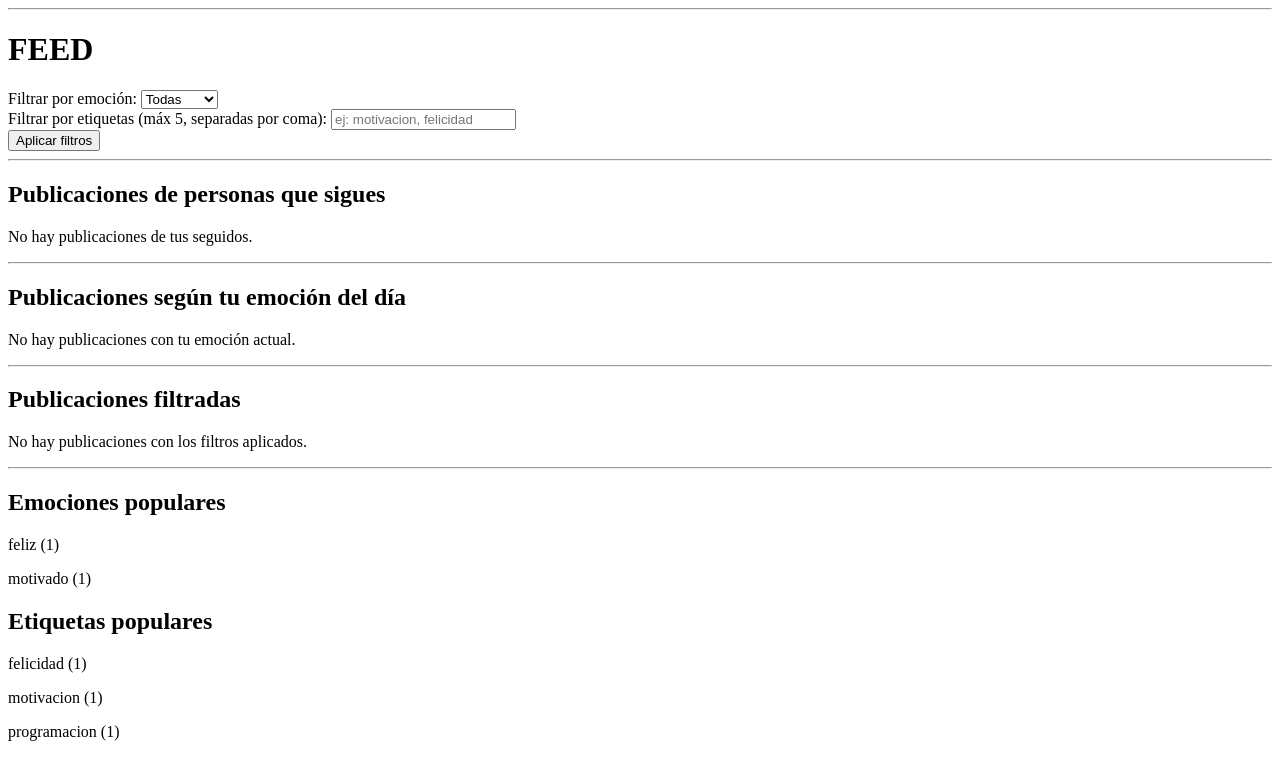
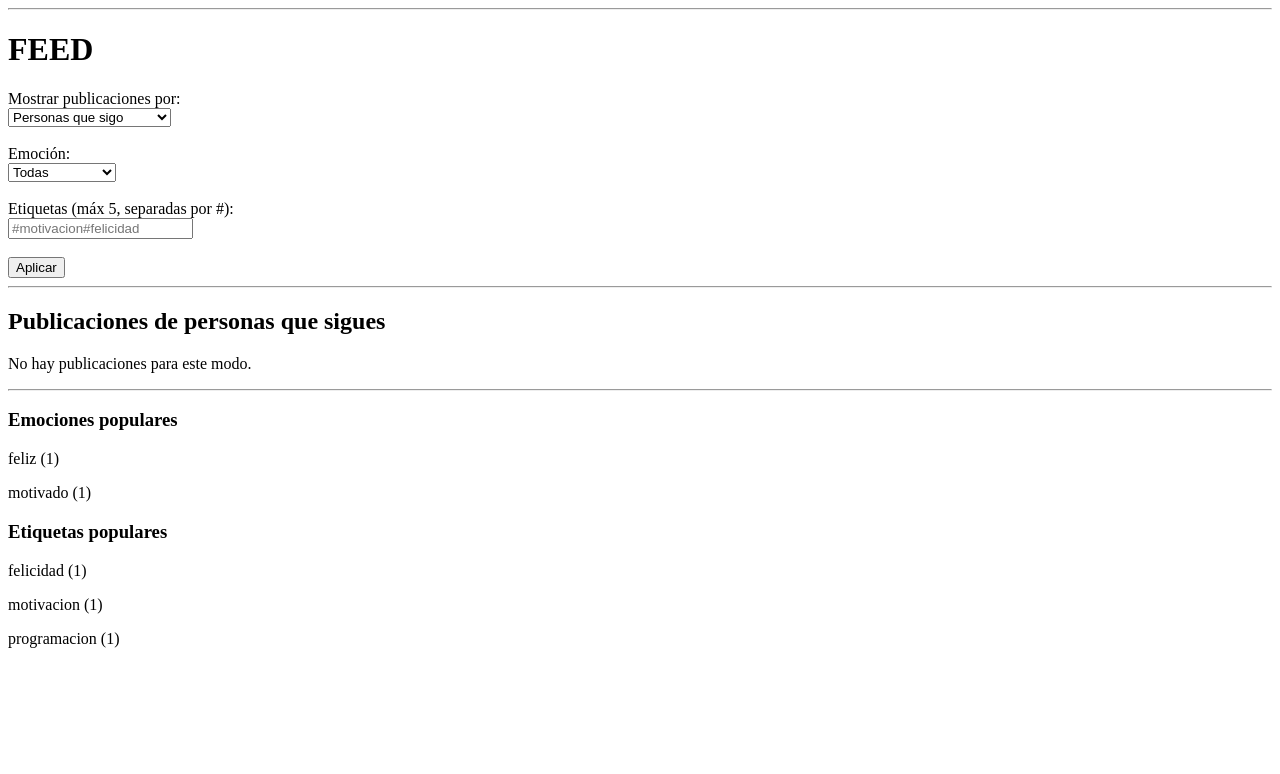
Before and after one commit to flama012/moodloop, a PHP site: page /frontend/pagina_feed.php in a window 1280 px wide. Shown: the part 26-800 px from the top of the page. Run offline with PHP 8.4, Linux system fonts and the light colour scheme; the visitor is signed in with stand-in values (Sample User, id 1); data comes from the database, SQL or seed files in the repository.

Commit message:
Feed filtrado de publicaciones actualizado

```diff
--- a/backend/PublicacionBBDD.php
+++ b/backend/PublicacionBBDD.php
@@ -60,7 +60,11 @@ class PublicacionBBDD {
     // ============================
     public function obtenerPublicaciones($limite = 10) {
         try {
-            $sql = "SELECT * FROM publicaciones ORDER BY fecha_hora DESC LIMIT :limite";
+            $sql = "SELECT p.*, u.nombre_usuario
+                FROM publicaciones p
+                JOIN usuarios u ON p.id_usuario = u.id_usuario
+                ORDER BY p.fecha_hora DESC
+                LIMIT :limite";
 
             $consulta = $this->conn->prepare($sql);
             $consulta->bindValue(":limite", (int)$limite, PDO::PARAM_INT);
@@ -72,6 +76,7 @@ class PublicacionBBDD {
             return [];
         }
     }
+
 
     // ============================
     // OBTENER UNA PUBLICACIÓN POR SU ID
@@ -153,9 +158,11 @@ class PublicacionBBDD {
     // ============================
     public function obtenerPublicacionesPorUsuario($id_usuario, $limite = 10) {
         try {
-            $sql = "SELECT * FROM publicaciones
-                WHERE id_usuario = :id_usuario
-                ORDER BY fecha_hora DESC
+            $sql = "SELECT p.*, u.nombre_usuario
+                FROM publicaciones p
+                JOIN usuarios u ON p.id_usuario = u.id_usuario
+                WHERE p.id_usuario = :id_usuario
+                ORDER BY p.fecha_hora DESC
                 LIMIT :limite";
 
             $consulta = $this->conn->prepare($sql);
@@ -169,6 +176,7 @@ class PublicacionBBDD {
             return [];
         }
     }
+
 
     // ============================
     // OBTENER COMENTARIOS DE UNA PUBLICACIÓN
@@ -259,22 +267,27 @@ class PublicacionBBDD {
 
     // Publicaciones filtradas por etiquetas (hasta 5)
     public function obtenerPublicacionesPorEtiquetas($etiquetas) {
+        // Creamos los placeholders dinámicos según el número de etiquetas
         $placeholders = implode(',', array_fill(0, count($etiquetas), '?'));
-        $sql = "SELECT p.*, u.nombre_usuario, GROUP_CONCAT(e.nombre_etiqueta) AS etiquetas
+
+        $sql = "SELECT DISTINCT p.*, u.nombre_usuario
             FROM publicaciones p
             JOIN usuarios u ON p.id_usuario = u.id_usuario
             JOIN publicacion_etiqueta pe ON p.id_publicacion = pe.id_publicacion
             JOIN etiquetas e ON pe.id_etiqueta = e.id_etiqueta
             WHERE e.nombre_etiqueta IN ($placeholders)
-            GROUP BY p.id_publicacion
             ORDER BY p.fecha_hora DESC";
+
         $consulta = $this->conn->prepare($sql);
+
         foreach ($etiquetas as $i => $et) {
             $consulta->bindValue($i+1, $et, PDO::PARAM_STR);
         }
+
         $consulta->execute();
         return $consulta->fetchAll(PDO::FETCH_ASSOC);
     }
+
 
     // Top 5 emociones más usadas
     public function obtenerTopEmociones() {
--- a/frontend/pagina_feed.php
+++ b/frontend/pagina_feed.php
@@ -13,34 +13,59 @@ if (!isset($_SESSION["usuario"])) {
     exit();
 }
 
-$idUsuario = $_SESSION["id_usuario"]; // o $_SESSION["id_usuario"] según cómo lo guardes
+$idUsuario = $_SESSION["id_usuario"];
 $estadoUsuario = $_SESSION["estado_emocional"] ?? null;
 
 $publiBBDD = new PublicacionBBDD();
 $usuarioBBDD = new UsuarioBBDD();
 
-// 1. Publicaciones de seguidos
-$publicacionesSeguidos = $publiBBDD->obtenerPublicacionesSeguidos($idUsuario);
+// Lista fija de emociones
+$listaEmociones = [
+        "Feliz","Triste","Enojado","Ansioso","Motivado","Agradecido","Cansado","Estresado","Enfadado",
+        "Sorprendido","Confundido","Esperanzado","Orgulloso","Relajado","Nostálgico","Melancólico",
+        "Entusiasmado","Frustrado","Optimista","Pesimista","Aburrido","Curioso","Apático","Satisfecho",
+        "Decepcionado","Inspirado","Resignado","Aliviado","Preocupado"
+];
 
-// 2. Publicaciones por emoción del usuario (si existe)
-$publicacionesEmocion = [];
-if ($estadoUsuario) {
-    $publicacionesEmocion = $publiBBDD->obtenerPublicacionesPorEmocion($estadoUsuario);
+// Elegir modo de visualización
+$modo = $_GET["modo"] ?? "seguidos";
+$emocionGet = $_GET["emocion"] ?? "";
+$etiquetasTexto = $_GET["etiquetas"] ?? "";
+
+// Procesar etiquetas separadas por #
+$etiquetasArray = [];
+if ($etiquetasTexto !== "") {
+    $etiquetasArray = array_filter(array_map('trim', explode('#', $etiquetasTexto)));
+    $etiquetasArray = array_slice($etiquetasArray, 0, 5);
 }
 
-// 3. Filtros (emocion y etiquetas desde GET)
-$filtroEmocion = $_GET["emocion"] ?? null;
-$filtroEtiquetas = !empty($_GET["etiquetas"]) ? explode(",", $_GET["etiquetas"]) : [];
+// Cargar publicaciones según el modo elegido
+$publicaciones = [];
 
-$publicacionesFiltro = [];
-if ($filtroEmocion) {
-    $publicacionesFiltro = $publiBBDD->obtenerPublicacionesPorEmocion($filtroEmocion);
-}
-if (!empty($filtroEtiquetas)) {
-    $publicacionesFiltro = $publiBBDD->obtenerPublicacionesPorEtiquetas($filtroEtiquetas);
+if ($modo === "seguidos") {
+    $publicaciones = $publiBBDD->obtenerPublicacionesSeguidos($idUsuario);
+
+} elseif ($modo === "emocion") {
+    if (!empty($estadoUsuario)) {
+        $publicaciones = $publiBBDD->obtenerPublicacionesPorEmocion($estadoUsuario);
+    }
+
+} elseif ($modo === "filtro_emocion") {
+    if ($emocionGet !== "") {
+        $publicaciones = $publiBBDD->obtenerPublicacionesPorEmocion($emocionGet);
+    }
+
+} elseif ($modo === "filtro_etiquetas") {
+    if (!empty($etiquetasArray)) {
+        $publicaciones = $publiBBDD->obtenerPublicacionesPorEtiquetas($etiquetasArray);
+    }
+
+} elseif ($modo === "todas") {
+    // Nueva opción: ver todas las publicaciones
+    $publicaciones = $publiBBDD->obtenerPublicaciones(20); // puedes ajustar el límite
 }
 
-// 4. Top emociones y etiquetas
+// Top emociones y etiquetas
 $topEmociones = $publiBBDD->obtenerTopEmociones();
 $topEtiquetas = $publiBBDD->obtenerTopEtiquetas();
 ?>
@@ -55,40 +80,74 @@ $topEtiquetas = $publiBBDD->obtenerTopEtiquetas();
 
 <h1>FEED</h1>
 
-<!-- Filtros -->
+<!-- Formulario para elegir cómo quieres ver las publicaciones -->
 <form method="get" action="pagina_feed.php">
-    <label>Filtrar por emoción:</label>
+    <label>Mostrar publicaciones por:</label><br>
+    <select name="modo" required>
+        <option value="seguidos" <?= ($modo === "seguidos" ? "selected" : "") ?>>Personas que sigo</option>
+        <option value="emocion" <?= ($modo === "emocion" ? "selected" : "") ?>>Mi emoción del día</option>
+        <option value="filtro_emocion" <?= ($modo === "filtro_emocion" ? "selected" : "") ?>>Emoción específica</option>
+        <option value="filtro_etiquetas" <?= ($modo === "filtro_etiquetas" ? "selected" : "") ?>>Etiquetas (#)</option>
+        <option value="todas" <?= ($modo === "todas" ? "selected" : "") ?>>Todas las publicaciones</option>
+    </select>
+    <br><br>
+
+    <!-- Desplegable de emociones -->
+    <label>Emoción:</label><br>
     <select name="emocion">
         <option value="">Todas</option>
-        <option value="Feliz">Feliz</option>
-        <option value="Triste">Triste</option>
-        <option value="Motivado">Motivado</option>
-        <!-- añade más -->
+        <?php
+        foreach ($listaEmociones as $emo) {
+            $selected = ($emocionGet === $emo) ? "selected" : "";
+            echo "<option value='$emo' $selected>$emo</option>";
+        }
+        ?>
     </select>
-    <br>
-    <label>Filtrar por etiquetas (máx 5, separadas por coma):</label>
-    <input type="text" name="etiquetas" placeholder="ej: motivacion, felicidad">
-    <br>
-    <button type="submit">Aplicar filtros</button>
+    <br><br>
+
+    <!-- Campo para etiquetas -->
+    <label>Etiquetas (máx 5, separadas por #):</label><br>
+    <input type="text" name="etiquetas" placeholder="#motivacion#felicidad" value="<?= $etiquetasTexto ?>">
+    <br><br>
+
+    <button type="submit">Aplicar</button>
 </form>
 
 <hr>
 
-<!-- Publicaciones de seguidos -->
-<h2>Publicaciones de personas que sigues</h2>
+<!-- Título según el modo -->
 <?php
-if (!empty($publicacionesSeguidos)) {
-    foreach ($publicacionesSeguidos as $pub) {
+if ($modo === "seguidos") {
+    echo "<h2>Publicaciones de personas que sigues</h2>";
+} elseif ($modo === "emocion") {
+    echo "<h2>Publicaciones según tu emoción del día</h2>";
+} elseif ($modo === "filtro_emocion") {
+    echo "<h2>Publicaciones por emoción específica</h2>";
+} elseif ($modo === "filtro_etiquetas") {
+    echo "<h2>Publicaciones por etiquetas</h2>";
+} elseif ($modo === "todas") {
+    echo "<h2>Todas las publicaciones</h2>";
+}
+?>
+
+<!-- Lista de publicaciones -->
+<?php
+if (!empty($publicaciones)) {
+    foreach ($publicaciones as $pub) {
         echo "<p>";
         echo "<strong>" . $pub["nombre_usuario"] . "</strong><br>";
+        echo "Emoción: " . $pub["estado_emocional"] . "<br>";
         echo nl2br($pub["mensaje"]) . "<br>";
         echo "<em>" . $pub["fecha_hora"] . "</em><br>";
 
-        // Me gusta
         $likes = $publiBBDD->contarMeGustaPorPublicacion($pub["id_publicacion"]);
-        echo "Me gusta: $likes<br>";
+        echo "<strong>Me gusta:</strong> " . $likes . "<br>";
 
-        // Comentarios
+        $etis = $publiBBDD->obtenerEtiquetasPorPublicacion($pub["id_publicacion"]);
+        if (!empty($etis)) {
+            echo "<strong>Etiquetas:</strong> #" . implode(" #", $etis) . "<br>";
+        }
+
         $comentarios = $publiBBDD->obtenerComentariosPorPublicacion($pub["id_publicacion"]);
         if (!empty($comentarios)) {
             echo "<strong>Comentarios:</strong><br>";
@@ -98,49 +157,37 @@ if (!empty($publicacionesSeguidos)) {
         } else {
             echo "Sin comentarios.<br>";
         }
+
         echo "</p>";
     }
 } else {
-    echo "<p>No hay publicaciones de tus seguidos.</p>";
+    echo "<p>No hay publicaciones para este modo.</p>";
 }
 ?>
 
 <hr>
 
-<!-- Publicaciones por emoción del usuario -->
-<h2>Publicaciones según tu emoción del día</h2>
+<h3>Emociones populares</h3>
 <?php
-if (!empty($publicacionesEmocion)) {
-    foreach ($publicacionesEmocion as $pub) {
-        echo "<p><strong>" . $pub["nombre_usuario"] . "</strong>: " . nl2br($pub["mensaje"]) . "</p>";
+if (!empty($topEmociones)) {
+    foreach ($topEmociones as $e) {
+        echo "<p>" . $e["estado_emocional"] . " (" . $e["total"] . ")</p>";
     }
 } else {
-    echo "<p>No hay publicaciones con tu emoción actual.</p>";
+    echo "<p>No hay datos de emociones populares.</p>";
 }
 ?>
 
-<hr>
-
-<!-- Publicaciones filtradas -->
-<h2>Publicaciones filtradas</h2>
+<h3>Etiquetas populares</h3>
 <?php
-if (!empty($publicacionesFiltro)) {
-    foreach ($publicacionesFiltro as $pub) {
-        echo "<p><strong>" . $pub["nombre_usuario"] . "</strong>: " . nl2br($pub["mensaje"]) . "</p>";
+if (!empty($topEtiquetas)) {
+    foreach ($topEtiquetas as $et) {
+        echo "<p>" . $et["nombre_etiqueta"] . " (" . $et["total"] . ")</p>";
     }
 } else {
-    echo "<p>No hay publicaciones con los filtros aplicados.</p>";
+    echo "<p>No hay datos de etiquetas populares.</p>";
 }
 ?>
 
-<hr>
-
-<!-- Top emociones y etiquetas -->
-<h2>Emociones populares</h2>
-<?php foreach ($topEmociones as $e) echo "<p>".$e["estado_emocional"]." (".$e["total"].")</p>"; ?>
-
-<h2>Etiquetas populares</h2>
-<?php foreach ($topEtiquetas as $et) echo "<p>".$et["nombre_etiqueta"]." (".$et["total"].")</p>"; ?>
-
 </body>
 </html>
```
